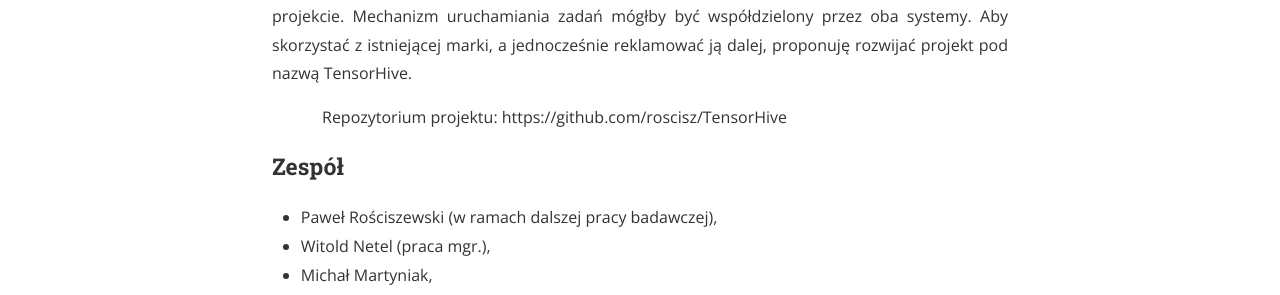
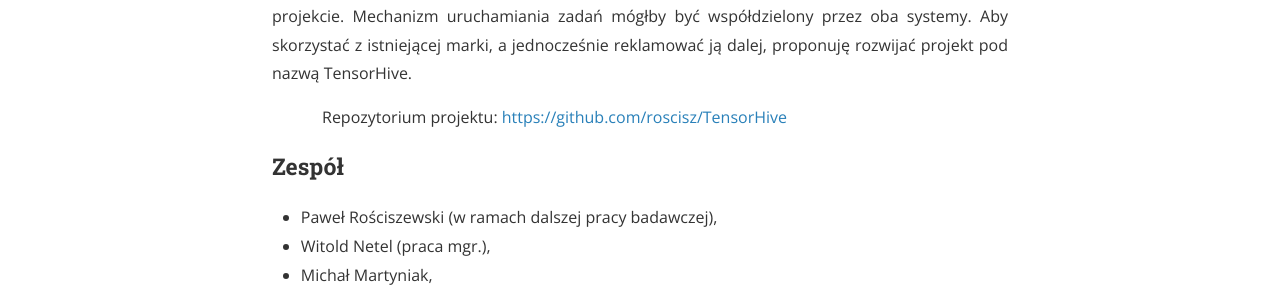
Before and after one commit to jpowie01/GradientPG, a Jekyll site: the page built from _posts/projects/2017-10-07-projekt-tensor-hive.markdown, in a window 1280 px wide. Shown: the part 1367-1662 px from the top of the page. Built offline with Jekyll 4.4.1, drawn with Linux system fonts in a browser that asks for light colours; nearby versions of some CDN libraries; comment, search, counter and statistics services are not loaded; part of the change alters nothing that is shown.

```diff
--- a/_posts/projects/2017-10-07-projekt-tensor-hive.markdown
+++ b/_posts/projects/2017-10-07-projekt-tensor-hive.markdown
@@ -18,7 +18,7 @@ Istniejące systemy do zarządzania zasobami obliczeniowymi są integrowane z fr
 
 Celem projektu TensorHive byłoby stworzenie lekkiego frameworka do rozpraszania treningów w Distributed TensorFlow, który wymagałby jedynie podania listy hostów dostępnych przez SSH, sam dokonywałby wykrycia dostępnych zasobów, umożliwiałby monitoring zajęcia zasobów, zarządzanie i szeregowanie zadań. Z podobną tematyką mierzyliśmy się w KASKu do tej pory w ramach projektu [KernelHive](http://onlinelibrary.wiley.com/doi/10.1002/cpe.3719/abstract), którego elementy mogą być wykorzystane w nowym projekcie. Mechanizm uruchamiania zadań mógłby być współdzielony przez oba systemy. Aby skorzystać z istniejącej marki, a jednocześnie reklamować ją dalej, proponuję rozwijać projekt pod nazwą TensorHive.
 
-Repozytorium projektu: https://github.com/roscisz/TensorHive
+Repozytorium projektu: [https://github.com/roscisz/TensorHive](https://github.com/roscisz/TensorHive)
 
 ### Zespół
 - Paweł Rościszewski (w ramach dalszej pracy badawczej),
```
